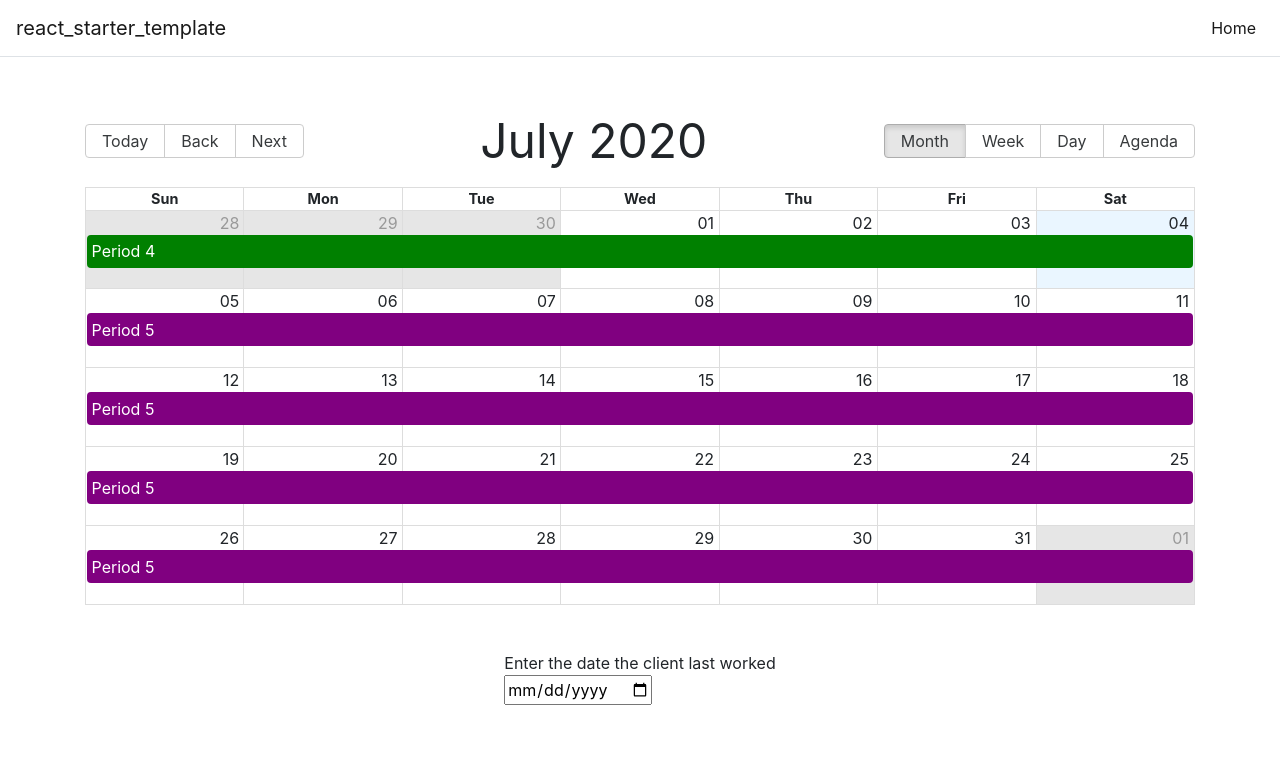
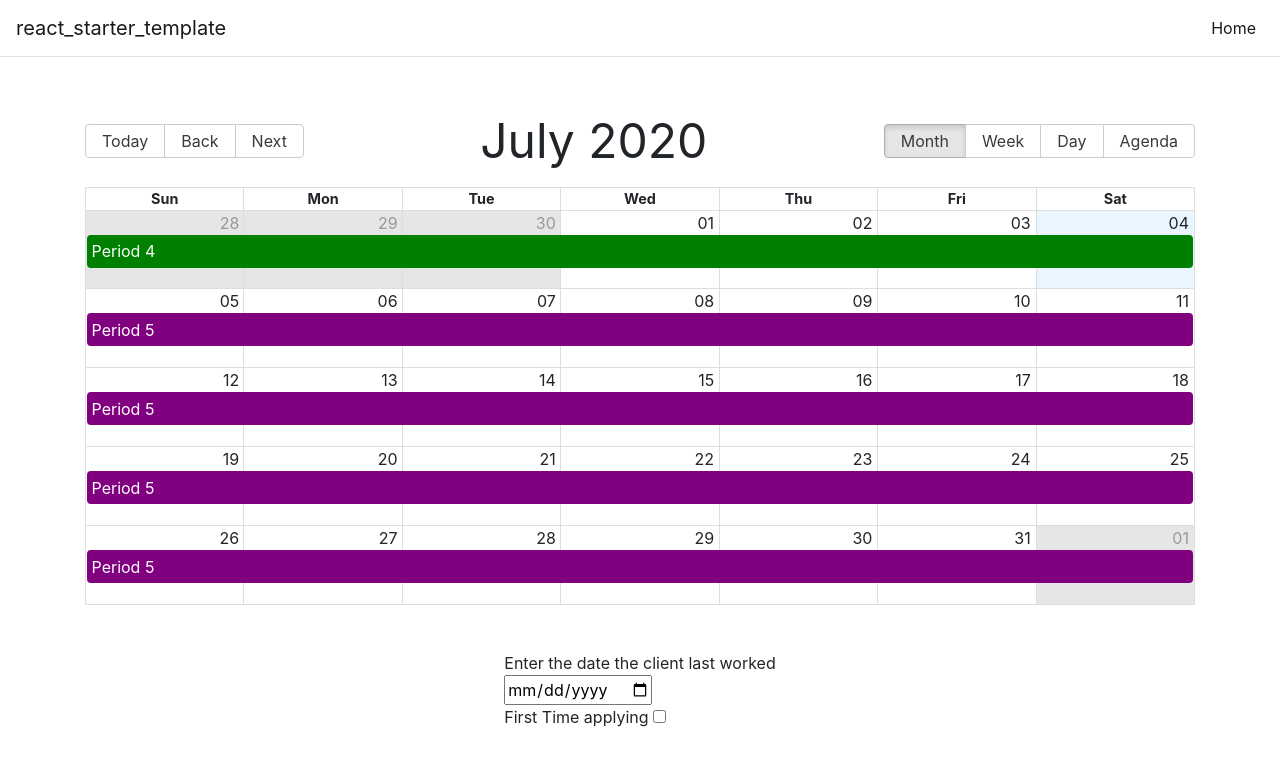
Before and after one commit to jaybenaim/workTaxReviews, a React (Create React App) app: page /#/ in a window 1280 px wide. Shown: the top 766 px of the page. Built offline with nearby package versions, Linux system fonts and the light colour scheme.

Commit message:
checkbox toggles 14 vs 28 days for first time clients

```diff
--- a/src/components/FindDate/FindDate.jsx
+++ b/src/components/FindDate/FindDate.jsx
@@ -1,16 +1,27 @@
-import React, { useState } from "react";
+import React, { useState, useEffect } from "react";
 import moment from "moment";
 
 const FindDate = () => {
   const [date, setDate] = useState(new Date());
-  const [firstTimeApplyingPeriod, set14DaysBack] = useState();
+  const [firstTimeApplyingPeriod, setDaysBack] = useState();
+  const [firstTimeApplying, toggleFirstTimeApplying] = useState(false);
+  const [checkboxValue, setCheckboxValue] = useState(false);
 
-  const handleChange = (dateValue) => {
+  const handleChange = (dateValue, firstTime) => {
     setDate(dateValue);
 
     let dateV = new Date(dateValue);
-    let firstTimeApplyPeriod = dateV.setDate(dateV.getDate() - 12);
-    set14DaysBack(firstTimeApplyPeriod);
+    let amountOfDays = firstTime ? 14 : 28;
+    let firstTimeApplyPeriod = dateV.setDate(
+      dateV.getDate() - (amountOfDays - 2)
+    );
+    setDaysBack(new Date(firstTimeApplyPeriod));
+  };
+
+  const handleCheckbox = (value) => {
+    setCheckboxValue(!checkboxValue);
+    toggleFirstTimeApplying(!firstTimeApplying);
+    handleChange(date, !firstTimeApplying);
   };
 
   return (
@@ -18,6 +29,13 @@ const FindDate = () => {
       <div>Enter the date the client last worked</div>
       {/* Checkbox for 1st time that will change 14 to 28 days */}
       <input type="date" onChange={(e) => handleChange(e.target.value)} />
+      <br />
+      <label htmlFor="checkbox">First Time applying</label>{" "}
+      <input
+        type="checkbox"
+        value={checkboxValue}
+        onChange={(e) => handleCheckbox(e.target.value)}
+      />
       {firstTimeApplyingPeriod && (
         <div>
           Ask The customer if they have made less than $1000 since{" "}
```
